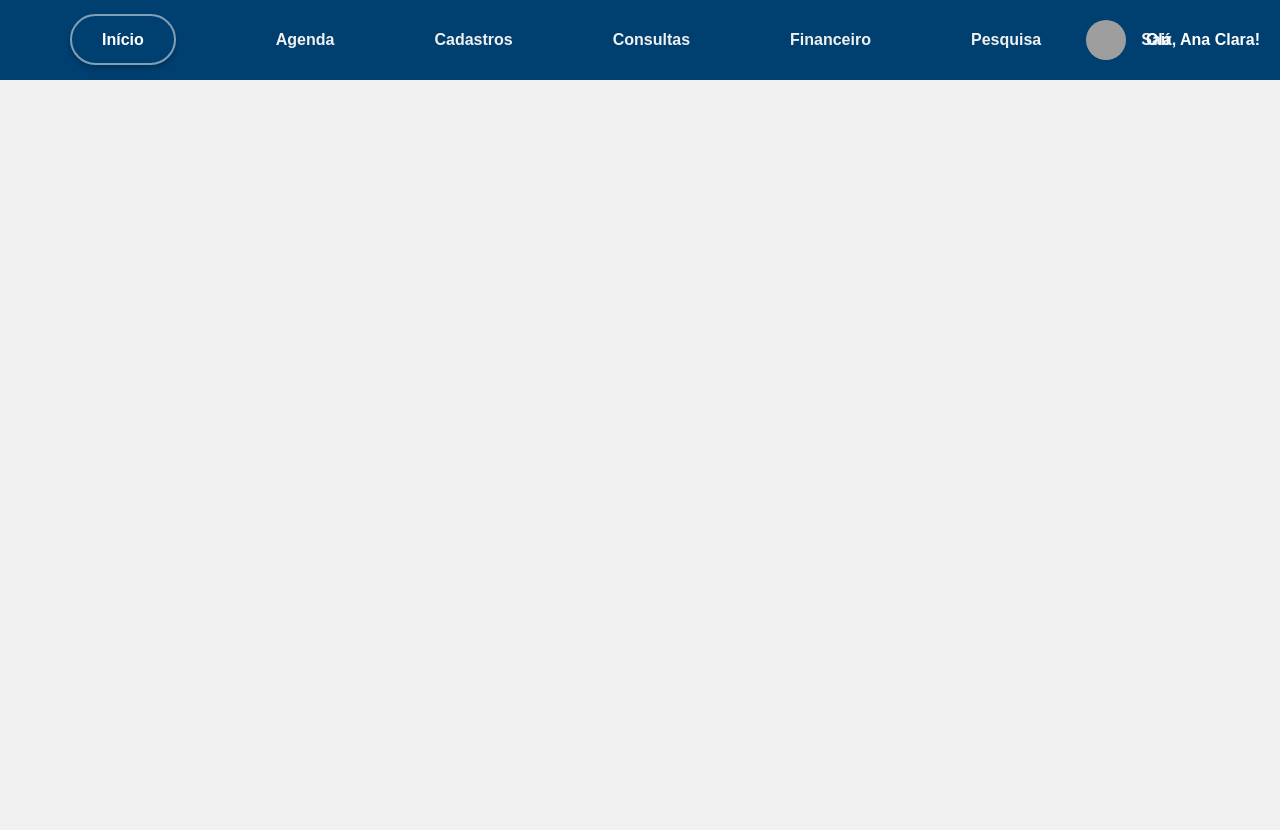
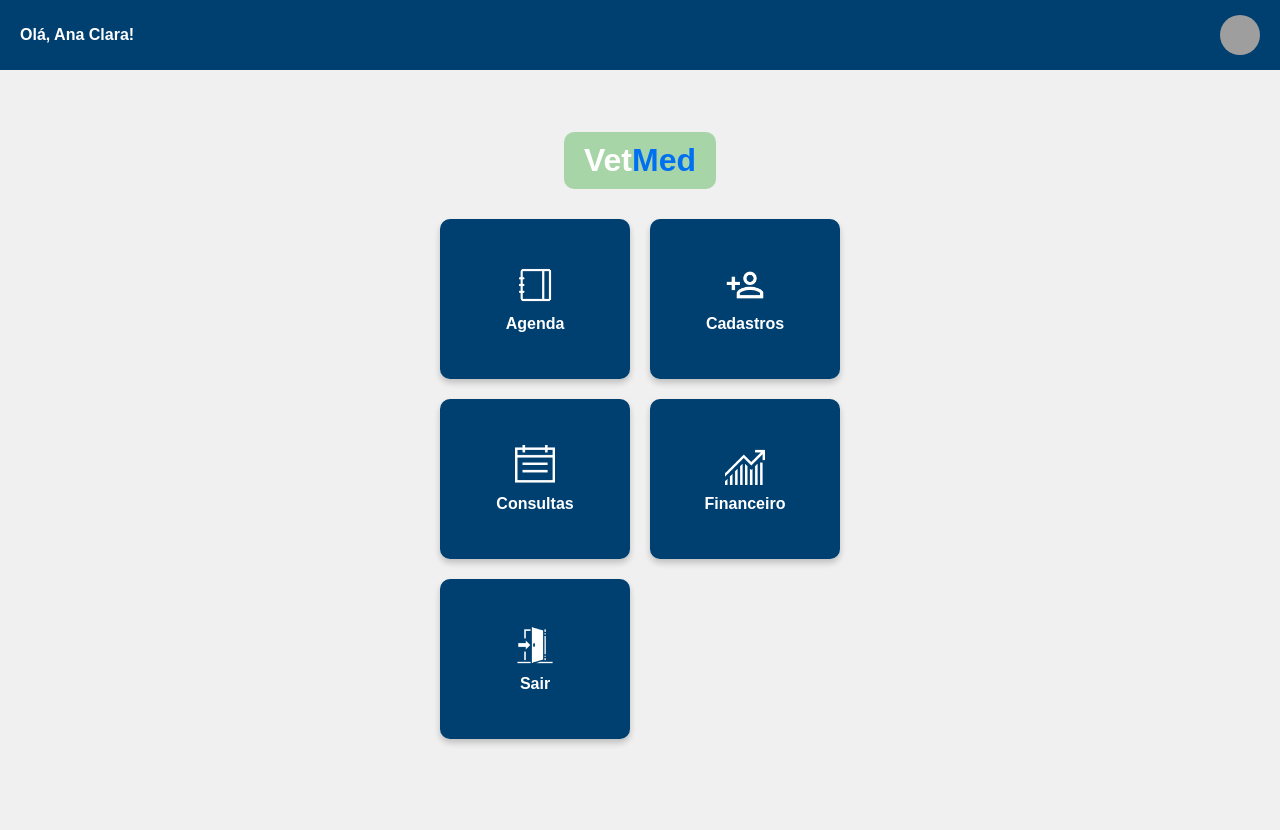
Before and after one commit to giuliamf/VetMed, a Flask app: page /inicio in a window 1280 px wide. After the commit the page ends 745 px from the top, so only its background shows below. Run offline with Flask 3, Linux system fonts and the light colour scheme; grey boxes are pictures that could not be loaded.

Commit message:
update tela de inicio

```diff
--- a/app/app.py
+++ b/app/app.py
@@ -1,4 +1,4 @@
-from flask import Flask, render_template, jsonify, request, redirect, url_for
+from flask import Flask, render_template, jsonify
 
 app = Flask(__name__)
 
@@ -85,7 +85,5 @@ def financeiro():
     return render_template('financeiro.html')
 
 
-
-
 if __name__ == '__main__':
     app.run(debug=True)
--- a/app/static/style_inicio.css
+++ b/app/static/style_inicio.css
@@ -5,75 +5,78 @@ body {
     background-color: #f0f0f0;
 }
 
-.navbar {
+.top-bar {
     display: flex;
     justify-content: space-between;
     align-items: center;
     background-color: #004070;
     padding: 15px 20px;
-    margin: auto;
-    position: relative;
-}
-
-.navbar ul {
-    list-style: none;
-    display: flex;
-    padding: 0;
-}
-
-.navbar ul li {
-    margin-left: 50px;
-    margin-right: 50px;
-}
-
-.navbar ul li a {
-    color: #f0f0f0;
-    text-decoration: none;
-    font-weight: 600;
-}
-
-.navbar ul li a.active {
-    background-color: rgba(255, 255, 255, 0.2);
-    border: 2px solid rgba(255, 255, 255, 0.5);
-    box-shadow: 0 4px 6px rgba(0, 0, 0, 0.2);
-}
-
-.user-info {
-    display: flex;
-    align-items: center;
-    position: absolute;
-    right: 20px;
-}
-
-.user-info img {
-    width: 40px;
-    height: 40px;
-    border-radius: 50%;
-    margin-right: 20px;
-}
-
-.user-info span {
     color: white;
     font-weight: bold;
 }
 
-.content {
-    width: 100%;
-    height: calc(100vh - 50px);
-    background-color: #f0f0f0;
+.user-greeting {
+    font-size: 16px;
 }
 
-.button.active {
+.user-photo {
+    width: 40px;
+    height: 40px;
+    border-radius: 50%;
+}
+
+.container {
+    display: flex;
+    flex-direction: column;
+    align-items: center;
+    justify-content: center;
+    height: calc(100vh - 70px);
+}
+
+.logo {
+    display: flex;
+    align-items: center;
+    font-size: 32px;
+    font-weight: bold;
+    background-color: #a8d5a8;
+    padding: 10px 20px;
+    border-radius: 10px;
+    margin-bottom: 30px;
+}
+
+.vet {
+    color: white;
+}
+
+.med {
+    color: #0070f3;
+}
+
+.button-grid {
+    display: grid;
+    grid-template-columns: repeat(2, 1fr);
+    gap: 20px;
+    text-align: center;
+}
+
+.button {
+    display: flex;
+    flex-direction: column;
+    align-items: center;
+    justify-content: center;
     background-color: #004070;
     color: white;
-    border: none;
-    transform: scale(1.1);
-    box-shadow: 0 6px 10px rgba(0, 0, 0, 0.2);
+    font-weight: bold;
+    text-decoration: none;
+    padding: 20px;
+    border-radius: 10px;
+    width: 150px;
+    height: 120px;
+    box-shadow: 0 4px 6px rgba(0, 0, 0, 0.2);
 }
 
-.navbar ul li a.active {
-    background-color: #004070;
-    color: white;
-    border-radius: 50px;
-    padding: 15px 30px;
+.button img {
+    width: 40px;
+    height: 40px;
+    margin-bottom: 10px;
 }
--- a/app/templates/cadastros.html
+++ b/app/templates/cadastros.html
@@ -4,7 +4,7 @@
     <meta charset="UTF-8">
     <meta name="viewport" content="width=device-width, initial-scale=1.0">
     <title>Cadastros - VetMed</title>
-    <link rel="stylesheet" href="../static/style_inicio.css">
+    <link rel="stylesheet" href="../static/style_cabecalho.css">
     <link rel="stylesheet" href="../static/style_cadastros.css">
 </head>
 <body>
@@ -16,7 +16,6 @@
                 <li><a href="/cadastros" class="active">Cadastros</a></li>
                 <li><a href="/consultas">Consultas</a></li>
                 <li><a href="/financeiro">Financeiro</a></li>
-                <li><a href="/pesquisa">Pesquisa</a></li>
                 <li><a href="/">Sair</a></li>
             </ul>
             <div class="user-info">
--- a/app/templates/inicio.html
+++ b/app/templates/inicio.html
@@ -8,24 +8,40 @@
 </head>
 <body>
     <header>
-        <nav class="navbar">
-            <ul>
-                <li><a href="/inicio" class="active">Início</a></li>
-                <li><a href="#">Agenda</a></li>
-                <li><a href="/cadastros">Cadastros</a></li>
-                <li><a href="#">Consultas</a></li>
-                <li><a href="#">Financeiro</a></li>
-                <li><a href="#">Pesquisa</a></li>
-                <li><a href="/">Sair</a></li>
-            </ul>
-            <div class="user-info">
-                <img src="../static/profile_pictures/anaclara.png" alt="Foto do Usuário">
-                <span>Olá, Ana Clara!</span> <!-- Trocar para {{nome_usuario}} quando for implementar -->
+        <div class="top-bar">
+            <span class="user-greeting">Olá, Ana Clara!</span>
+            <img src="../static/profile_pictures/anaclara.png" alt="Foto do Usuário" class="user-photo">
+        </div>
+    </header>
+
+    <main>
+        <div class="container">
+            <div class="logo">
+                <span class="vet">Vet</span><span class="med">Med</span>
             </div>
-        </nav>
-    </header>
-    <main>
-        <div class="content"></div>
+            <div class="button-grid">
+                <a href="#" class="button">
+                    <img src="../static/icones/agenda.png" alt="Agenda">
+                    <span>Agenda</span>
+                </a>
+                <a href="/cadastros" class="button">
+                    <img src="../static/icones/cadastros.png" alt="Cadastros">
+                    <span>Cadastros</span>
+                </a>
+                <a href="#" class="button">
+                    <img src="../static/icones/calendario.png" alt="Consultas">
+                    <span>Consultas</span>
+                </a>
+                <a href="#" class="button">
+                    <img src="../static/icones/financeiro.png" alt="Financeiro">
+                    <span>Financeiro</span>
+                </a>
+                <a href="/" class="button">
+                    <img src="../static/icones/saida.png" alt="Sair">
+                    <span>Sair</span>
+                </a>
+            </div>
+        </div>
     </main>
 </body>
 </html>
```
Also changed, not shown: app/static/style_cabecalho.css (added, +79 -0 lines), app/static/icones/agenda.png (added), app/static/icones/cadastros.png (added), app/static/icones/calendario.png (added), app/static/icones/financeiro.png (added), app/static/icones/saida.png (added).
